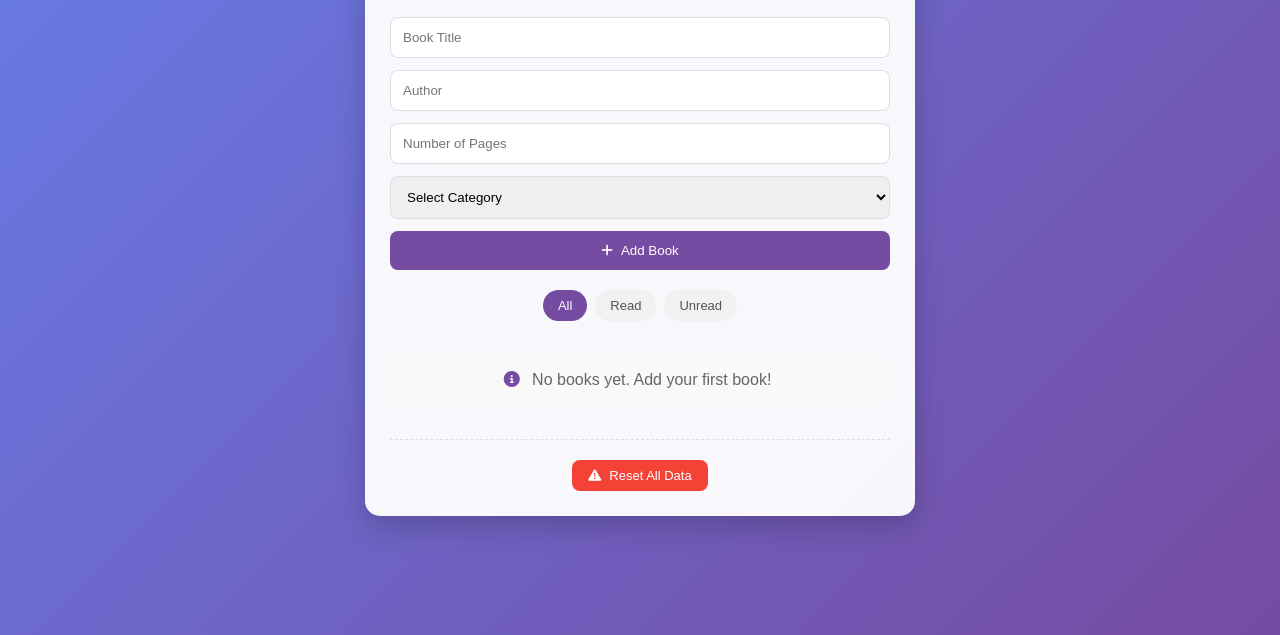
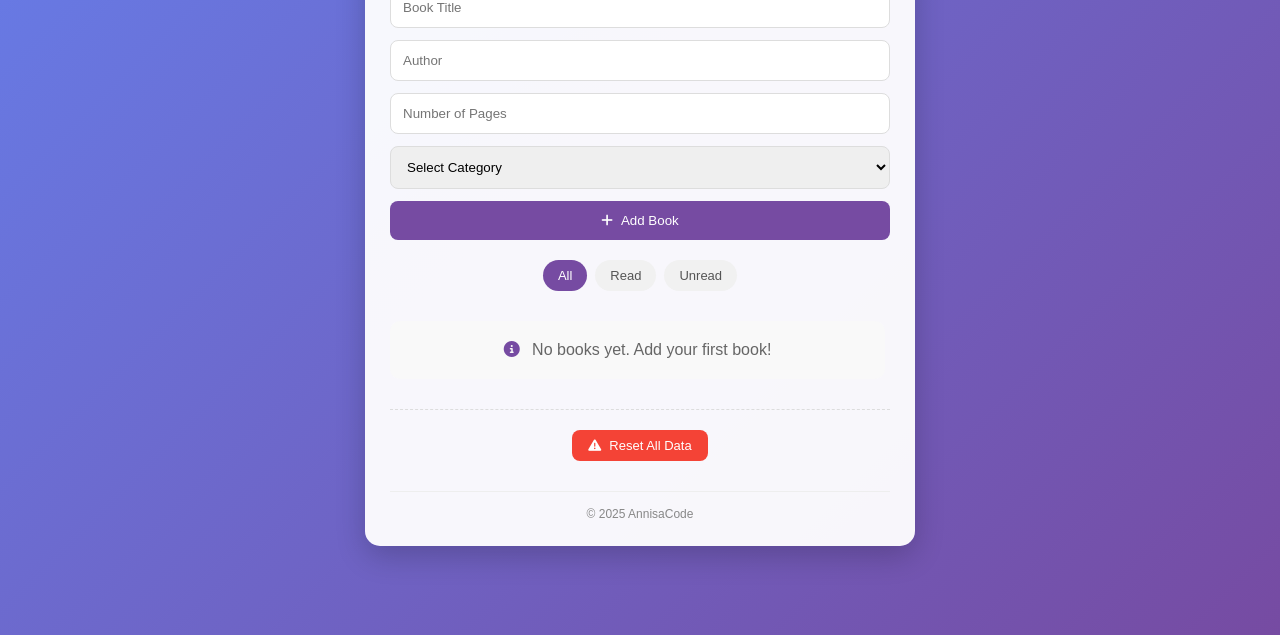
Before and after one commit to AnnisaCode/BookTrack, a plain HTML site: page index.html in a window 1280 px wide. Shown: the part 205-840 px from the top of the page. Drawn offline with Linux system fonts and the light colour scheme.

Commit message:
Tambahkan footer pada halaman utama dan gaya CSS untuk footer, termasuk margin, padding, dan warna teks.

```diff
--- a/index.html
+++ b/index.html
@@ -45,6 +45,10 @@
         <div class="settings-section">
             <button id="resetData" class="reset-btn"><i class="fas fa-exclamation-triangle"></i> Reset All Data</button>
         </div>
+
+        <footer class="app-footer">
+            <p>&copy; 2025 AnnisaCode</p>
+        </footer>
     </div>
     <script src="script.js"></script>
 </body>
--- a/styles.css
+++ b/styles.css
@@ -273,6 +273,19 @@ button:hover {
     background-color: #d32f2f;
 }
 
+/* Footer styles */
+.app-footer {
+    margin-top: 30px;
+    padding-top: 15px;
+    border-top: 1px solid #eee;
+}
+
+.app-footer p {
+    color: #888;
+    font-size: 12px;
+    margin: 0;
+}
+
 /* Secure badge */
 .secure-badge {
     position: absolute;
```
